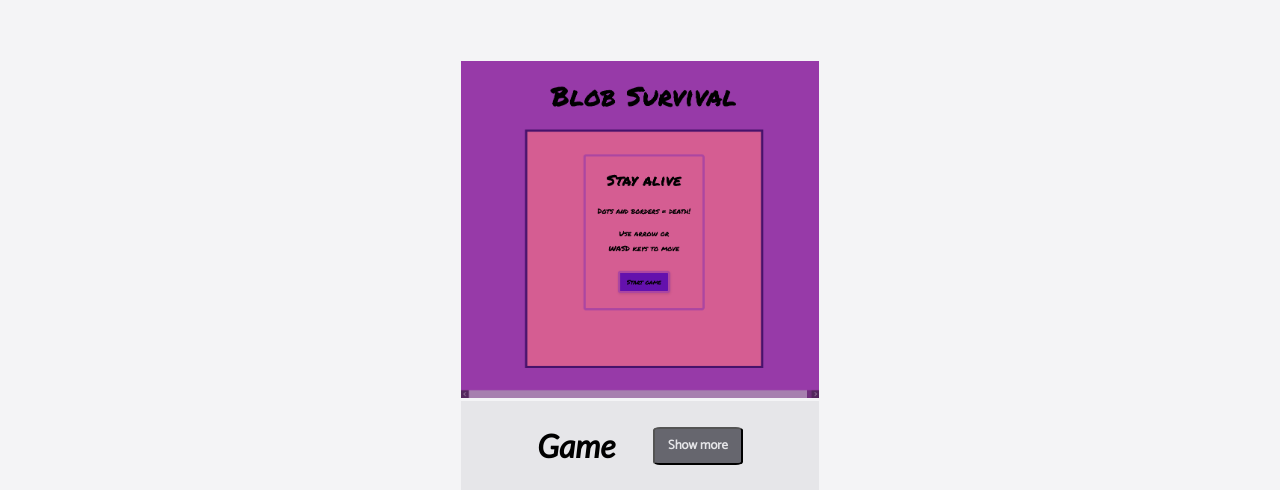
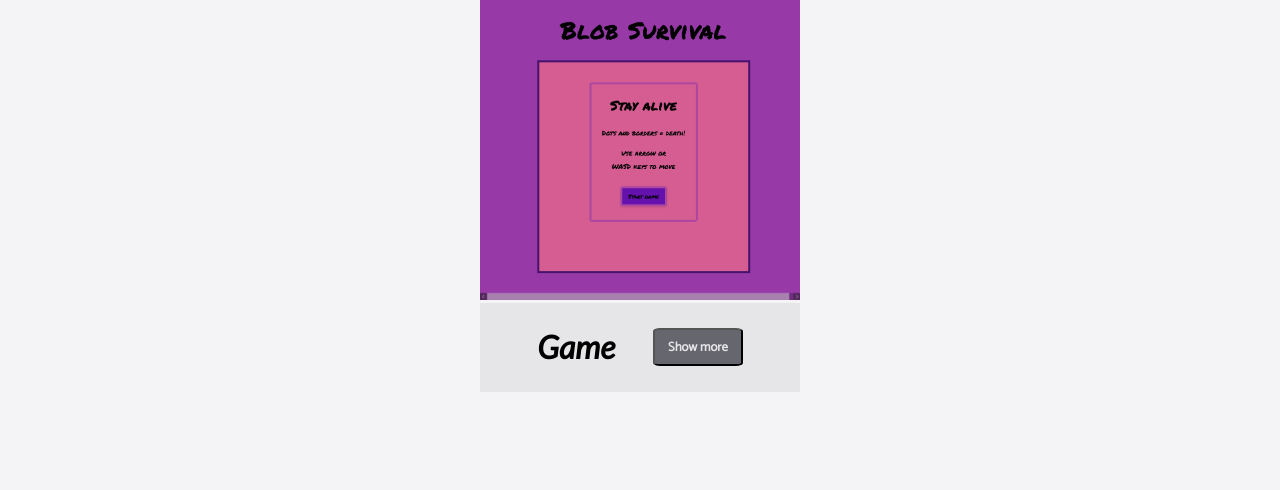
Before and after one commit to nichgalzin/project-gallery, a plain HTML site: page index.html in a window 1280 px wide. Shown: the part 631-1121 px from the top of the page. After the commit the page ends 1023 px from the top, so only its background shows below. Drawn offline with Linux system fonts and the light colour scheme.

Commit message:
Typos and styling fixes

```diff
--- a/main.js
+++ b/main.js
@@ -1,23 +1,27 @@
 const projects = {
     'Hobby page' : {
-        description : 'A page dedicated to the appreciation and study of green wood working. From the techniques  of carving, to what wood and tools to use this a short introduction to the craft. It’s therapeutic and fills your life with beautiful and  handmade objects!',
+        description : 'A page dedicated to the appreciation and study of green wood working. From the techniques  of carving, to what wood and tools to use this a short introduction to the craft. It’s therapeutic and fills your life with beautiful handmade objects!',
         imgSrc : './resources/Images/Screenshoots/hobby-page-screenshot.png',
-        link : 'https://nichgalzin.github.io/greenwood/'
+        link : 'https://nichgalzin.github.io/greenwood/',
+        alt : 'A screenshoot of hobby page about greenwood working.'
     },
     'Movie Data' : {
-        description : 'A practice in object manipulation and user interactivity in JavaScript. This site lets you see in fun facts about your favourite movies and lets you post new posters and facts to the wall.',
+        description : 'A practice in object manipulation and user interactivity in JavaScript. This site lets you see in fun facts about your favourite movies and lets you add new posters and facts to the wall.',
         imgSrc : './resources/Images/Screenshoots/movie-data-screenshot.png',
-        link : 'https://nichgalzin.github.io/movie-data/'
+        link : 'https://nichgalzin.github.io/movie-data/',
+        alt : 'A screenshoot of page displaying movie posters.'
     },
     'Website' : {
         description : 'An autobiographical website about my background as a performing circus artist and teacher and my interest and progress so far retraining to be a developer. Built with responsive design in mind and a start to my understanding of what are good development principles for accessibility.',
         imgSrc : './resources/Images/Screenshoots/website-screenshot.png',
-        link : 'https://nichgalzin.github.io/about-me/'
+        link : 'https://nichgalzin.github.io/about-me/',
+        alt : 'A screenshot of a website about author Nich Galzin.'
     },
     'Game' : {
         description : 'A simple game for a simple blob! Dodge the spawning blocks keep away from the edge to stay alive for as long as you can. What’s you high score? My first experiment working with the html canvas element and using js for animation.',
         imgSrc : './resources/Images/Screenshoots/blob-survival-screenshot.png',
-        link : 'https://nichgalzin.github.io/blob-survival/'
+        link : 'https://nichgalzin.github.io/blob-survival/',
+        alt : 'A screenshot of game website.'
     }
 }
 
@@ -28,6 +32,7 @@ const values = Object.values(projects);
 const description = values.map(el => el.description);
 const imgSrc = values.map(el => el.imgSrc);
 const links = values.map(el => el.link);
+const alt =values.map(el => el.alt);
 const cardArray = [];
 
 // Dom Access
@@ -87,6 +92,7 @@ function makeCards() {
         // Assign values
 
         img.src = imgSrc[i];
+        img.alt = alt[i];
 
         // Add to DOM
         imgDiv.append(img);
--- a/resources/styles.css
+++ b/resources/styles.css
@@ -152,23 +152,24 @@ header {
     }
 
     .container {
-        margin-top: 10vw;
+        margin-top: 8vw;
     }
 
     .card {
-        width: 28vw;
+        width: 25vw;
+        margin: 0 1vw;
     }
 
     .card img {
-        width: 28vw;
+        width: 25vw;
     }
 
     .show-more {
-        width: 28vw;
+        width: 25vw;
     }
 
     .show-less {
-        width: 24vw;
+        width: 21vw;
     }
 
     .less-btn, .more-btn {
```
Also changed, not shown: index.html (line endings or trailing spaces), 2 other files.
